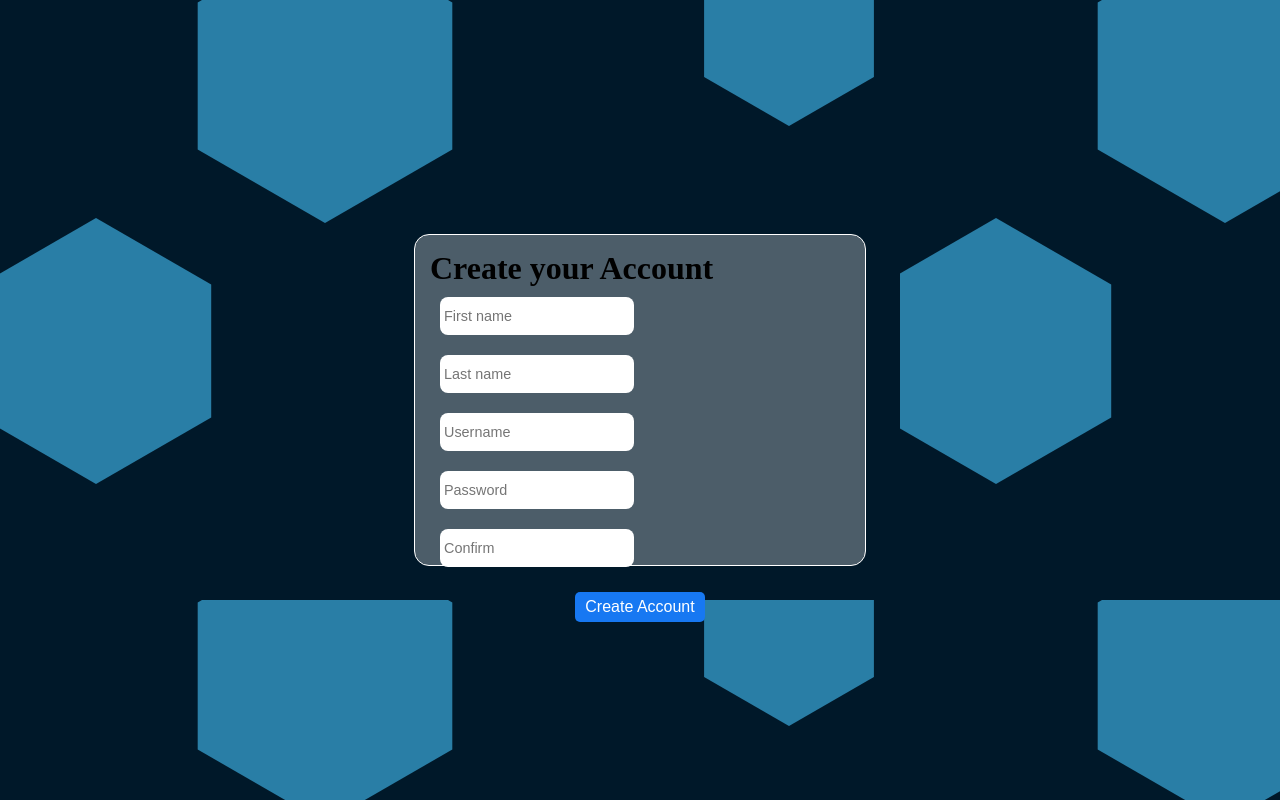
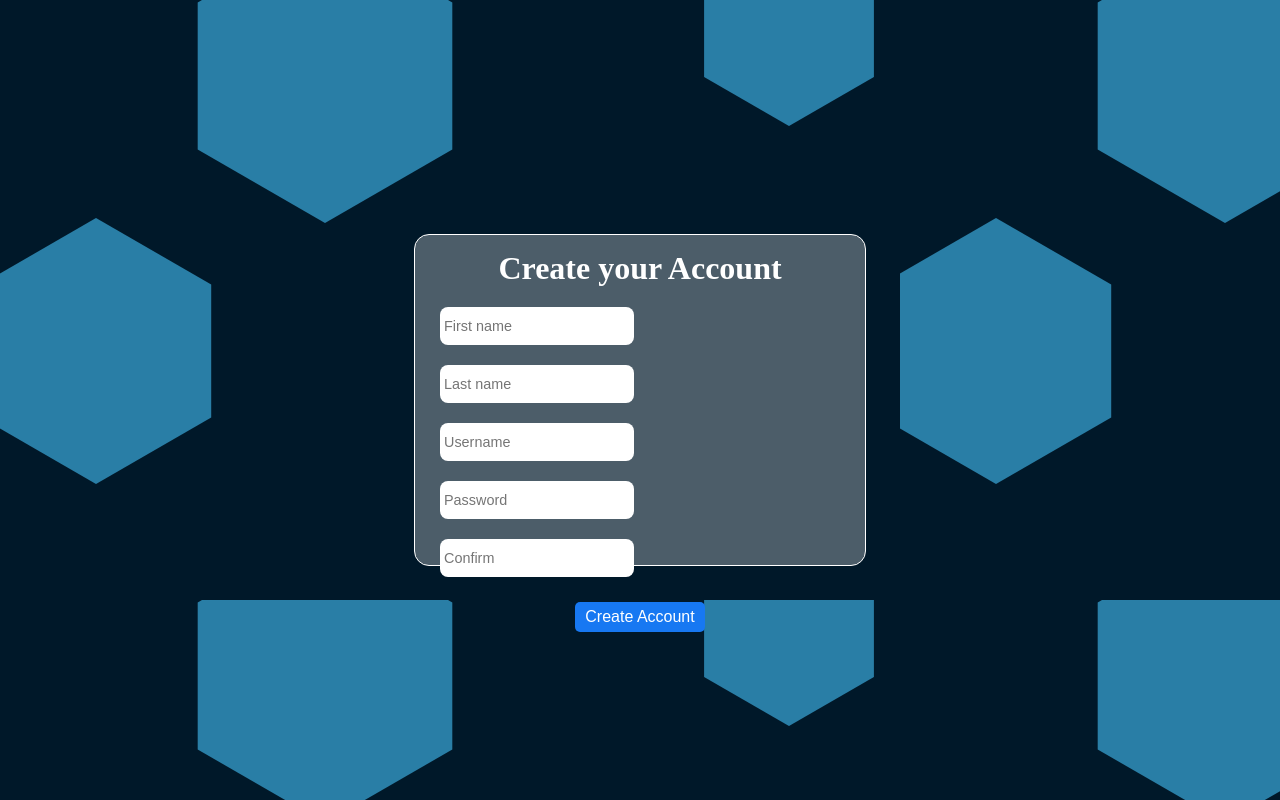
Before and after one commit to Ravi148369/Queries, a React (Create React App) app: page /signup in a window 1280 px wide. Built offline with nearby package versions, Linux system fonts and the light colour scheme.

Commit message:
save changes

```diff
--- a/src/Components/index.css
+++ b/src/Components/index.css
@@ -292,7 +292,7 @@
     justify-content: center;
     align-items: center;
 }
-.account .center h1{
+.account .signupcenter h1{
     color: white;
     text-align: center;
     margin-bottom: 10px;
```
